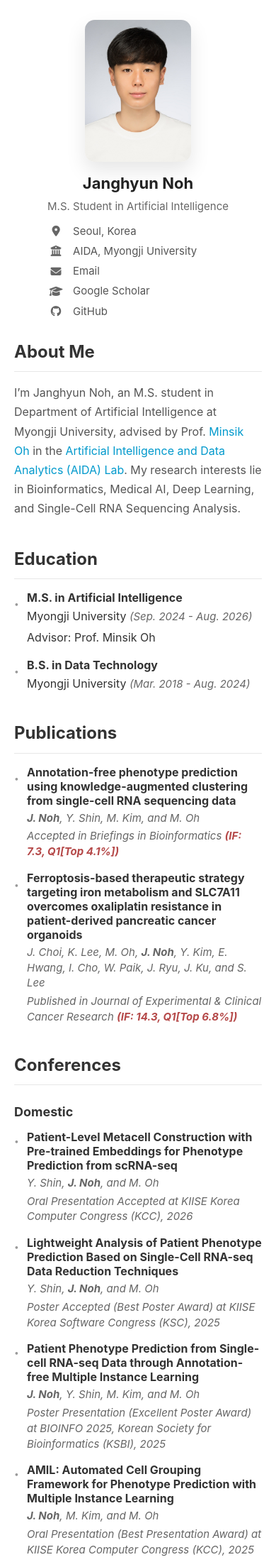
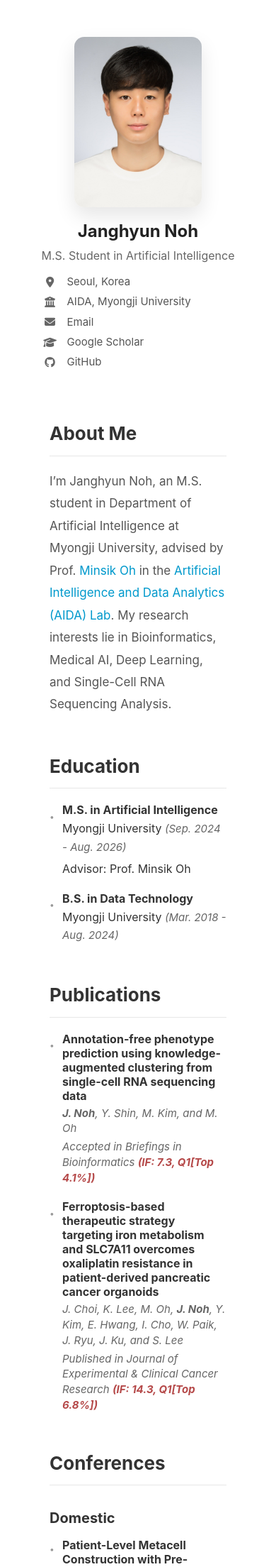
Before and after one commit to janghyunnoh/janghyunnoh.github.io, a Jekyll site: the page built from index.md, in a window 390 px wide. Shown: the top 2208 px of the page at 71% size. Built offline with Jekyll 4.4.1, drawn with Linux system fonts in a browser that asks for light colours.

Commit message:
Restore layout and protect project dates

```diff
--- a/assets/css/profile.css
+++ b/assets/css/profile.css
@@ -12,12 +12,12 @@ body {
 }
 
 .container {
-    max-width: 1380px;
+    max-width: 1300px;
     margin: 0 auto;
     padding: 52px 40px;
     display: grid;
-    grid-template-columns: 240px minmax(0, 1fr);
-    gap: 32px;
+    grid-template-columns: 260px 1fr;
+    gap: 36px;
 }
 
 /* Sidebar Styles */
@@ -366,10 +366,6 @@ body {
     line-height: 1.3;
 }
 
-.main-content .project-list .entry-venue {
-    white-space: nowrap;
-}
-
 .main-content .entry-detail {
     margin-left: calc(var(--list-indent));
     font-size: 15px;
@@ -448,61 +444,3 @@ body {
         padding: 30px;
     }
 }
-
-@media (max-width: 640px) {
-    .container {
-        padding: 28px 20px;
-        gap: 28px;
-    }
-
-    .sidebar {
-        max-width: 320px;
-    }
-
-    .profile-image {
-        width: 150px;
-        margin-bottom: 18px;
-    }
-
-    .name {
-        font-size: 22px;
-    }
-
-    .title {
-        font-size: 15px;
-        margin-bottom: 14px;
-    }
-
-    .main-content {
-        padding: 0;
-    }
-
-    .main-content h2 {
-        font-size: 24px;
-        margin-bottom: 16px;
-        padding-bottom: 8px;
-    }
-
-    .main-content > h2:not(:first-child) {
-        margin-top: 38px;
-    }
-
-    .main-content h3 {
-        font-size: 18px;
-        margin: 24px 0 10px;
-    }
-
-    .main-content p {
-        font-size: 16px;
-        line-height: 1.7;
-    }
-
-    .main-content .section-list > li,
-    .main-content .conference-list > li {
-        margin-bottom: 16px;
-    }
-
-    .main-content .honors-list .entry {
-        margin-bottom: 7px;
-    }
-}
--- a/index.md
+++ b/index.md
@@ -136,34 +136,34 @@ I'm Janghyun Noh, an M.S. student in Department of Artificial Intelligence at My
 
 ## Projects
 
-<div class="honors-list project-list">
+<div class="honors-list">
   <div class="entry">
     <span class="entry-title">AI 기반 타겟 발굴 플랫폼 확립을 통한 만성 염증성 질환 조절 CAR-Treg 세포 치료제 개발</span>
-    <span class="entry-venue">2024 - Present</span>
+    <span class="entry-venue">2024&nbsp;-&nbsp;Present</span>
   </div>
   <div class="entry">
     <span class="entry-title">기후 변화 대응을 위한 사과꽃 휴면타파 및 꽃 발달 시기의 유전적 생리학적 메커니즘 연구</span>
-    <span class="entry-venue">2024 - Present</span>
+    <span class="entry-venue">2024&nbsp;-&nbsp;Present</span>
   </div>
   <div class="entry">
     <span class="entry-title">공간 전사체 기반 타겟 발굴과 in silico 및 오가노이드 활용 타겟 검증을 통한 난치성 고형암 MLT 신규 치료제 신속 개발</span>
-    <span class="entry-venue">2024 - 2025</span>
+    <span class="entry-venue">2024&nbsp;-&nbsp;2025</span>
   </div>
   <div class="entry">
     <span class="entry-title">CRISPR-Cas9 유도 대규모 DNA 결실 검출ㆍ정량화를 위한 클라이언트 사이드 고속ㆍ고정밀 웹 기반 분석 플랫폼 개발</span>
-    <span class="entry-venue">2025 - Present</span>
+    <span class="entry-venue">2025&nbsp;-&nbsp;Present</span>
   </div>
   <div class="entry">
     <span class="entry-title">HCC GeoMx 공간전사체 기반 간경변ㆍ비간경변 조직의 병리적 차이 규명 및 면역조절 타겟 발굴 연구</span>
-    <span class="entry-venue">2025 - Present</span>
+    <span class="entry-venue">2025&nbsp;-&nbsp;Present</span>
   </div>
   <div class="entry">
     <span class="entry-title">멀티모달 임상ㆍ영상 데이터를 활용한 코로나19 환자 중증도 예측 모델ㆍ환경 구축</span>
-    <span class="entry-venue">2025 - 2025</span>
+    <span class="entry-venue">2025&nbsp;-&nbsp;2025</span>
   </div>
   <div class="entry">
     <span class="entry-title">KoGES 코호트 기반 고지혈증 환자의 고혈압 진행 위험군 규명을 위한 임상ㆍ유전적 차이 분석 연구</span>
-    <span class="entry-venue">2023 - 2024</span>
+    <span class="entry-venue">2023&nbsp;-&nbsp;2024</span>
   </div>
 </div>
 
```
